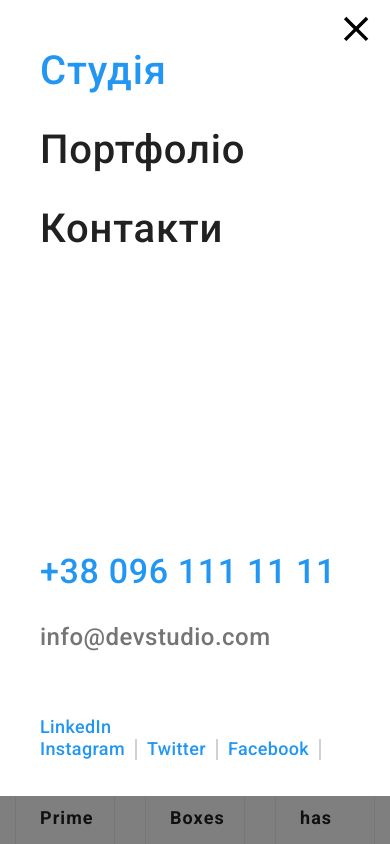
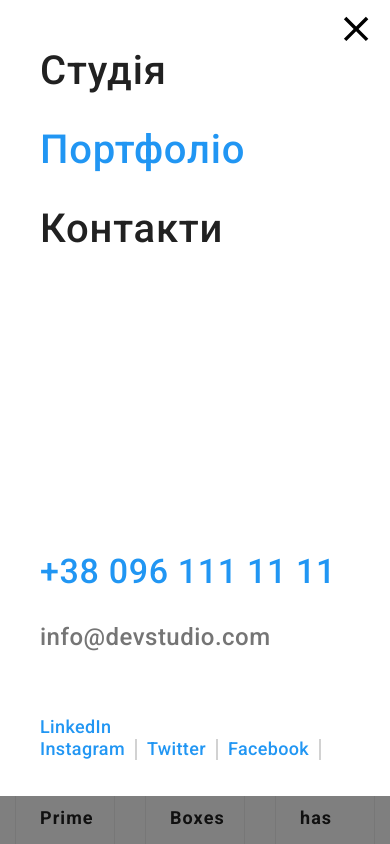
Before and after one commit to WhiteHorse1981/goit-markup-hw-08, a plain HTML site: page portfolio.html in a window 390 px wide. Both pictures are taken after a click on the button 355 px from the left and 36 px from the top of the page. Shown: the top 844 px of the page. Drawn offline with nearby package versions, Linux system fonts and the light colour scheme; files that its build step writes are made by us from their sources.

Commit message:
Додав силку mob menu

```diff
--- a/portfolio.html
+++ b/portfolio.html
@@ -65,10 +65,10 @@
                 <nav class="main-nav-mobile">
                     <ul class="nav-list-mobile">
                         <li class="nav-list-mobile__item">
-                            <a href="" class="nav-list-mobile__item-link nav-list-mobile__item-link_current">Студія</a>
+                            <a href="./index.html" class="nav-list-mobile__item-link">Студія</a>
                         </li>
                         <li class="nav-list-mobile__item">
-                            <a href="./portfolio.html" class="nav-list-mobile__item-link">Портфоліо</a>
+                            <a href="" class="nav-list-mobile__item-link nav-list-mobile__item-link_current">Портфоліо</a>
                         </li>
                         <li class="nav-list-mobile__item">
                             <a href="" class="nav-list-mobile__item-link">Контакти</a>
```
